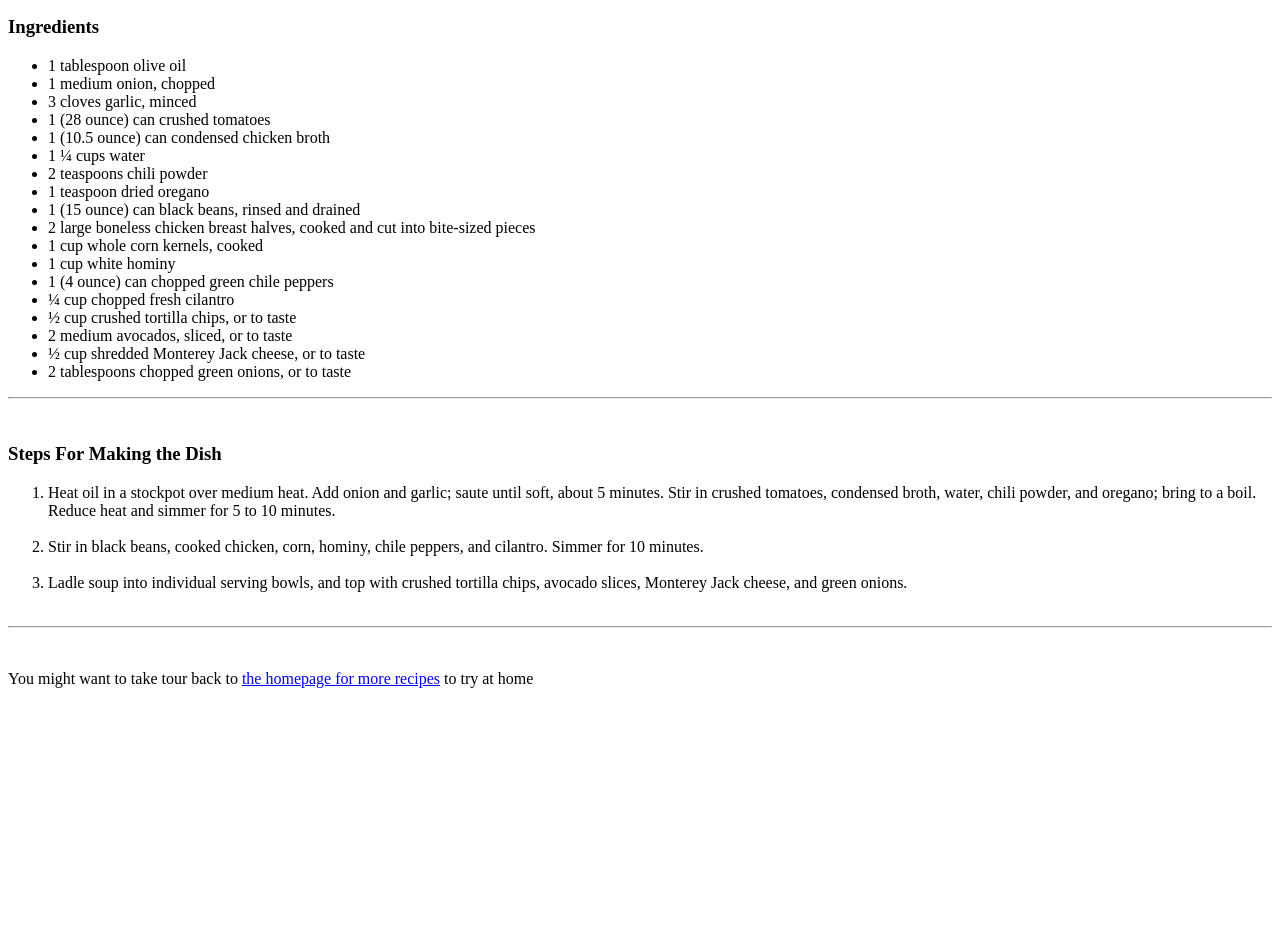
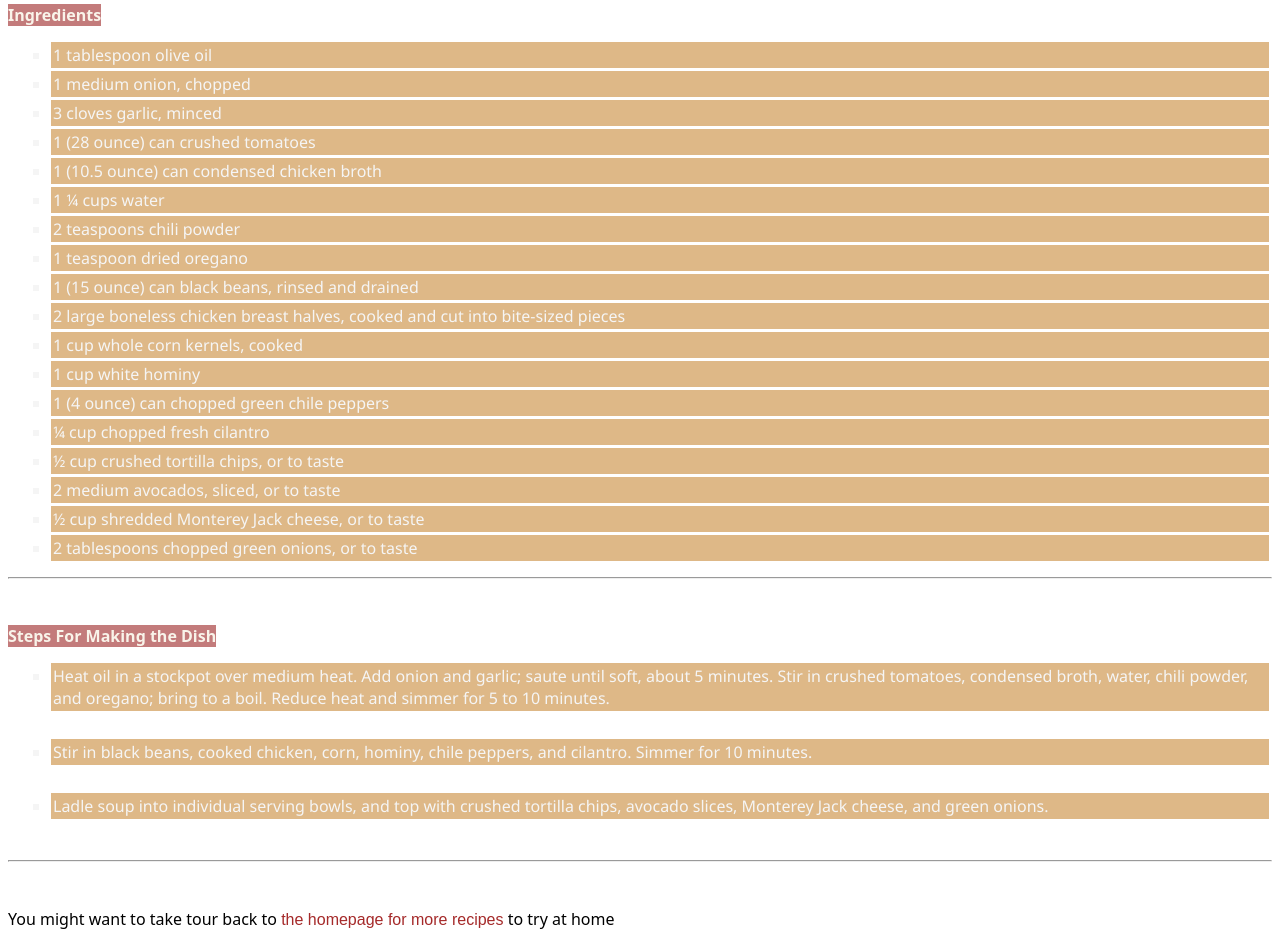
Before and after one commit to Mo-Wazir/odin-recipes, a plain HTML site: page recipes/chickentortillasoup.html in a window 1280 px wide. Shown: the part 620-1566 px from the top of the page. Before the commit the page ends 1324 px from the top, so only its background shows below. Drawn offline with Linux system fonts and the light colour scheme.

Commit message:
update css files

```diff
--- a/recipes/chickentortillasoup.html
+++ b/recipes/chickentortillasoup.html
@@ -5,65 +5,67 @@
     <meta http-equiv="X-UA-Compatible" content="IE=edge">
     <meta name="viewport" content="width=device-width, initial-scale=1.0">
     <title>tortilla recipe page</title>
+    <link rel="stylesheet" href="./../styles.css">
 </head>
 <body>
 
-<h1>Chicken Tortilla Soup</h1> <br><br>
+<h1 class="header-ds">Chicken Tortilla Soup</h1> <br><br>
 
 <img src="chicken-tortilla.webp" alt="An Image of a finished chicken-tortilla soup from all-recipe" style="width: 350px;">
 
-<h4> Have you tasted a chicken-tortilla soup before! ;) </h4> <hr>
+<h4 class="header-ds"> Have you tasted a chicken-tortilla soup before! ;) </h4> <hr>
 
-<h3>Description</h3>  <hr>
+<h3 class="header-ds">Description</h3>  <hr>
 <p>If you're looking for a hearty and filling soup that will satisfy your Mexican food craving, then look no further. This chicken tortilla soup is the perfect comfort food that offers both spicy, Mexican-flair and hearty ingredients that will keep you full and happy. <br> Everyone will be slurping up this soup by the bowlful — so be prepared to make the tasty recipe again and again.</p>
 <p> <b>How to Make Chicken Tortilla Soup</b> <br>
 Making this Chicken Tortilla Soup is really
 simple, and it only takes 35 minutes. You can find the full recipe below, but here's what you can expect:
 </p> <hr>
 
-<h3>Ingredients</h3>
+<h3 class="header-ds">Ingredients</h3>
 <ul>
 
-<li>1 tablespoon olive oil</li>
-<li>1 medium onion, chopped</li>
-<li>3 cloves garlic, minced</li>
-<li>1 (28 ounce) can crushed tomatoes</li>
-<li>1 (10.5 ounce) can condensed chicken broth</li>
-<li>1 ¼ cups water</li>
-<li>2 teaspoons chili powder</li>
-<li>1 teaspoon dried oregano</li>
-<li>1 (15 ounce) can black beans, rinsed and drained</li>
-<li>2 large boneless chicken breast halves, cooked and cut into bite-sized pieces</li>
-<li>1 cup whole corn kernels, cooked</li>
-<li>1 cup white hominy</li>
-<li>1 (4 ounce) can chopped green chile peppers
+<li class="list-recipes" >1 tablespoon olive oil</li>
+<li class="list-recipes">1 medium onion, chopped</li>
+<li class="list-recipes">3 cloves garlic, minced</li>
+<li class="list-recipes">1 (28 ounce) can crushed tomatoes</li>
+<li class="list-recipes">1 (10.5 ounce) can condensed chicken broth</li>
+<li class="list-recipes">1 ¼ cups water</li>
+<li class="list-recipes">2 teaspoons chili powder</li>
+<li class="list-recipes">1 teaspoon dried oregano</li>
+<li class="list-recipes">1 (15 ounce) can black beans, rinsed and drained</li>
+<li class="list-recipes">2 large boneless chicken breast halves, cooked and cut into bite-sized pieces</li>
+<li class="list-recipes">1 cup whole corn kernels, cooked</li>
+<li class="list-recipes">1 cup white hominy</li>
+<li class="list-recipes">1 (4 ounce) can chopped green chile peppers
 </li>
-<li>¼ cup chopped fresh cilantro</li>
-<li>½ cup crushed tortilla chips, or to taste
+<li class="list-recipes">¼ cup chopped fresh cilantro</li>
+<li class="list-recipes">½ cup crushed tortilla chips, or to taste
 </li>
-<li>2 medium avocados, sliced, or to taste
+<li class="list-recipes">2 medium avocados, sliced, or to taste
 </li>
-<li>½ cup shredded Monterey Jack cheese, or to taste
+<li class="list-recipes">½ cup shredded Monterey Jack cheese, or to taste
 </li>
-<li>2 tablespoons chopped green onions, or to taste</li>
+<li class="list-recipes">2 tablespoons chopped green onions, or to taste</li>
 
 </ul>
 <hr>
 <br>
 
-<h3>Steps For Making the Dish</h3>
+<h3 class="header-ds">Steps For Making the Dish</h3>
 <ol>
-    <li>  Heat oil in a stockpot over medium heat. Add onion and garlic; saute until soft, about 5 minutes. Stir in crushed tomatoes, condensed broth, water, chili powder, and oregano; bring to a boil. Reduce heat and simmer for 5 to 10 minutes.</li> <br>
+    <li class="list-recipes">  Heat oil in a stockpot over medium heat. Add onion and garlic; saute until soft, about 5 minutes. Stir in crushed tomatoes, condensed broth, water, chili powder, and oregano; bring to a boil. Reduce heat and simmer for 5 to 10 minutes.</li> <br>
 
-    <li>  Stir in black beans, cooked chicken, corn, hominy, chile peppers, and cilantro. Simmer for 10 minutes.</li>  <br>
+    <li class="list-recipes">  Stir in black beans, cooked chicken, corn, hominy, chile peppers, and cilantro. Simmer for 10 minutes.</li>  <br>
 
-    <li>  Ladle soup into individual serving bowls, and top with crushed tortilla chips, avocado slices, Monterey Jack cheese, and green onions.
+    <li class="list-recipes">  Ladle soup into individual serving bowls, and top with crushed tortilla chips, avocado slices, Monterey Jack cheese, and green onions.
     </li> <br>
 
 </ol>
 <hr>
 <br>
-<footer><p>You might want to take tour back to <a href="../index.html">the homepage for more recipes</a> to try at home </p></footer>
+<footer class="footer-recipes">
+    <p>You might want to take tour back to <a href="../index.html">the homepage for more recipes</a> to try at home </p></footer>
 
 </body>
 </html>
--- a/styles.css
+++ b/styles.css
@@ -1,5 +1,6 @@
 *{
     font-size: 700;
+    font-family: system-ui, -apple-system, BlinkMacSystemFont, 'Segoe UI', Roboto, Oxygen, Ubuntu, Cantarell, 'Open Sans', 'Helvetica Neue', sans-serif;
 }
 
 .h-header, li {
@@ -13,13 +14,13 @@
 .list-container {
     list-style-type: square;
     font-family: Impact, 'Arial Narrow Bold', sans-serif;
-    background-color: blanchedalmond;
+    background-color: rgb(177, 157, 124);
     color: rgb(145, 35, 35);
 }
 
 .list-items{
-    color: rgb(249, 168, 168);
-    background-color: rgb(199, 151, 243);
+    color: rgb(246, 228, 228);
+    background-color: rgb(13, 1, 26);
 
 }
 
@@ -31,6 +32,7 @@ a{
     text-decoration: none;
     font-family: fantasy;
     font-size: 700;
+    color: brown;
 }
 
 a:hover{
@@ -38,3 +40,39 @@ a:hover{
     color: aqua;
 
 }
+
+/* css files added to pages enter ./recipes  */
+
+.header {
+    font-family: Georgia, 'Times New Roman', Times, serif;
+    font-size: 650;
+    background-color: hotpink;
+    width: max-content;
+
+}
+hr {
+    background-color: chartreuse;
+    color:chartreuse
+}
+img {
+    height: auto;
+    width: 300px;
+}
+
+.header-ds {
+
+    background-color: rgb(195, 123, 123);
+    text-decoration: dotted;
+    width: fit-content;
+    font-size: medium;
+    color: rgb(249, 244, 234)
+}
+
+.list-recipes {
+    list-style-type: square;
+    padding: 2px;
+    margin: 3px;
+    font-size: 700;
+    color: whitesmoke;
+    background-color: burlywood;
+}
```
Also changed, not shown: recipes/beefstry.html (+17 -15 lines), recipes/todiefettucine.html (+16 -15 lines).
